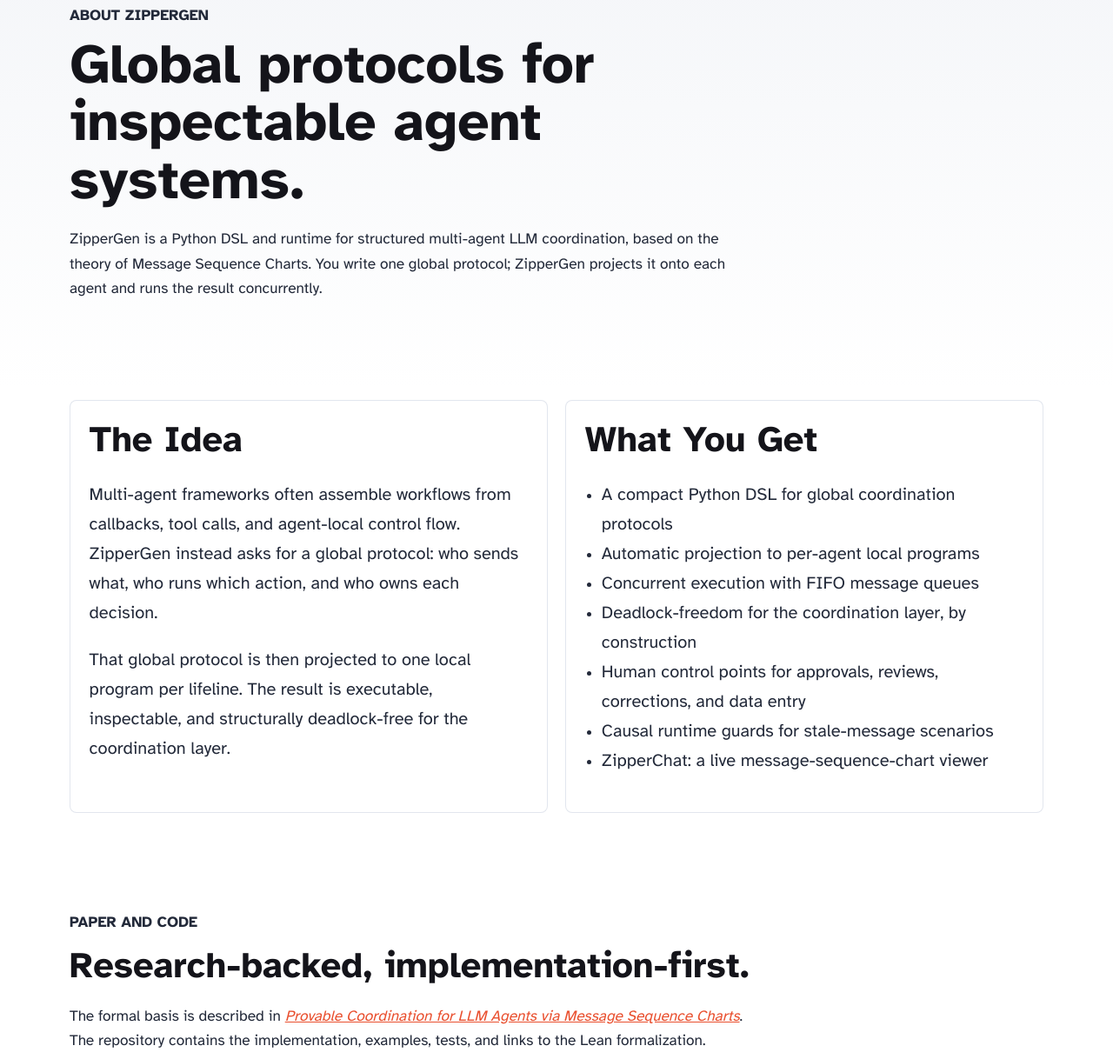
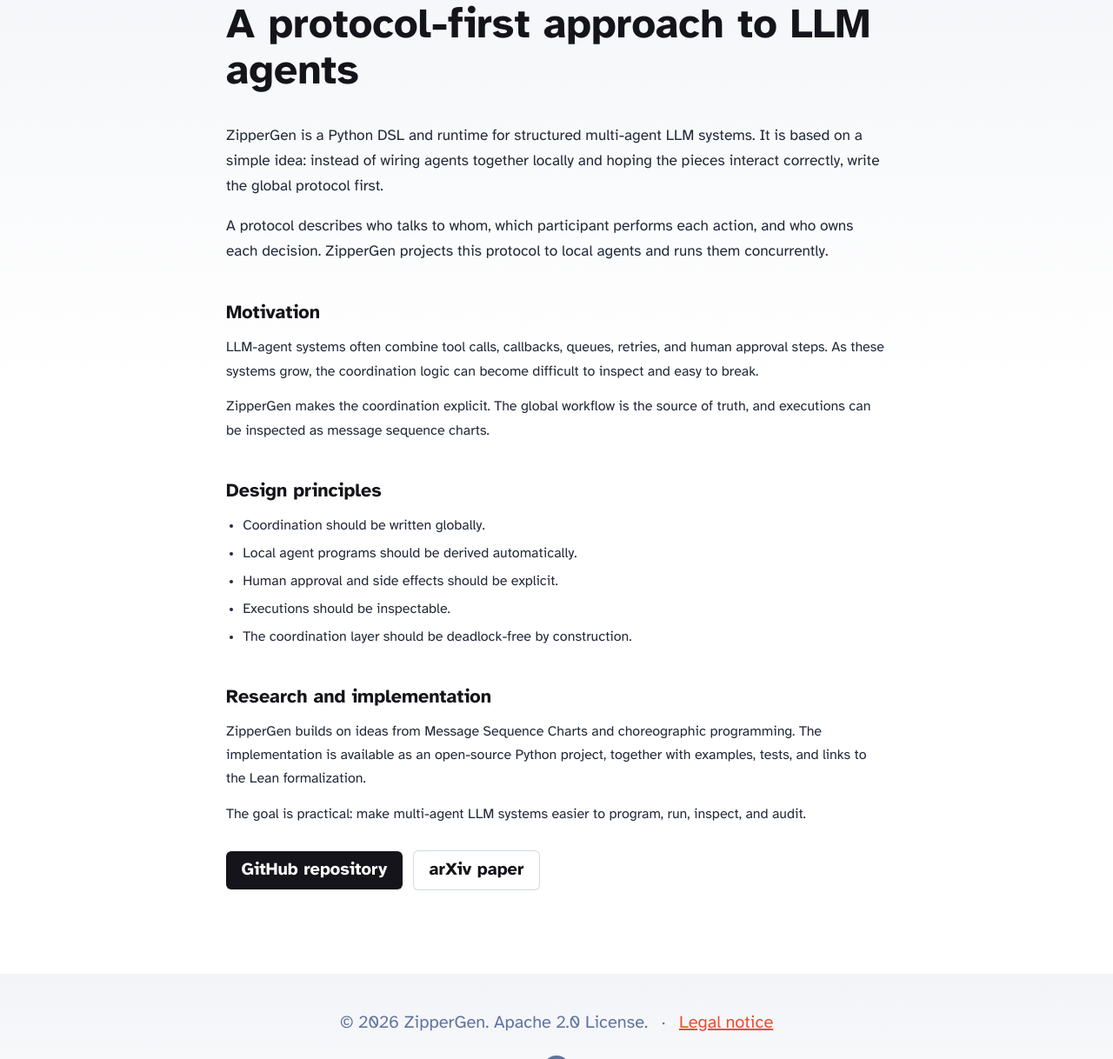
Before and after one commit to zippergen-io/zippergen.io, an Astro site: page /about in a window 1280 px wide. Shown: the part 154-1372 px from the top of the page at 87% size. Built offline with nearby package versions, Linux system fonts and the light colour scheme; Astro itself is replaced by a stand-in of ours.

Commit message:
Rewrite about page: protocol-first framing, motivation, design principles

```diff
--- a/src/pages/about.astro
+++ b/src/pages/about.astro
@@ -9,64 +9,61 @@ import Header from '../components/Header.astro';
 	<head>
 		<BaseHead
 			title="About ZipperGen"
-			description="About ZipperGen, a Python DSL for structured multi-agent LLM coordination."
+			description="A protocol-first approach to LLM agents. Why ZipperGen exists, its design principles, and its research background."
 		/>
 	</head>
 	<body>
 		<Header />
 		<main class="about-page">
-			<section class="about-hero">
-				<p class="eyebrow">About ZipperGen</p>
-				<h1>Global protocols for inspectable agent systems.</h1>
+			<div class="about-wrap">
+				<h1>A protocol-first approach to LLM agents</h1>
+
+				<p class="intro">
+					ZipperGen is a Python DSL and runtime for structured multi-agent LLM systems.
+					It is based on a simple idea: instead of wiring agents together locally and hoping
+					the pieces interact correctly, write the global protocol first.
+				</p>
+				<p class="intro">
+					A protocol describes who talks to whom, which participant performs each action,
+					and who owns each decision. ZipperGen projects this protocol to local agents
+					and runs them concurrently.
+				</p>
+
+				<h2>Motivation</h2>
 				<p>
-					ZipperGen is a Python DSL and runtime for structured multi-agent LLM coordination,
-					based on the theory of Message Sequence Charts. You write one global protocol;
-					ZipperGen projects it onto each agent and runs the result concurrently.
+					LLM-agent systems often combine tool calls, callbacks, queues, retries, and human
+					approval steps. As these systems grow, the coordination logic can become difficult
+					to inspect and easy to break.
 				</p>
-			</section>
+				<p>
+					ZipperGen makes the coordination explicit. The global workflow is the source of
+					truth, and executions can be inspected as message sequence charts.
+				</p>
 
-			<section class="about-grid">
-				<article>
-					<h2>The Idea</h2>
-					<p>
-						Multi-agent frameworks often assemble workflows from callbacks, tool calls, and
-						agent-local control flow. ZipperGen instead asks for a global protocol: who sends
-						what, who runs which action, and who owns each decision.
-					</p>
-					<p>
-						That global protocol is then projected to one local program per lifeline. The result
-						is executable, inspectable, and structurally deadlock-free for the coordination layer.
-					</p>
-				</article>
+				<h2>Design principles</h2>
+				<ul>
+					<li>Coordination should be written globally.</li>
+					<li>Local agent programs should be derived automatically.</li>
+					<li>Human approval and side effects should be explicit.</li>
+					<li>Executions should be inspectable.</li>
+					<li>The coordination layer should be deadlock-free by construction.</li>
+				</ul>
 
-				<article>
-					<h2>What You Get</h2>
-					<ul>
-						<li>A compact Python DSL for global coordination protocols</li>
-						<li>Automatic projection to per-agent local programs</li>
-						<li>Concurrent execution with FIFO message queues</li>
-						<li>Deadlock-freedom for the coordination layer, by construction</li>
-						<li>Human control points for approvals, reviews, corrections, and data entry</li>
-						<li>Causal runtime guards for stale-message scenarios</li>
-						<li>ZipperChat: a live message-sequence-chart viewer</li>
-					</ul>
-				</article>
-			</section>
-
-			<section class="about-paper">
-				<p class="eyebrow">Paper and Code</p>
-				<h2>Research-backed, implementation-first.</h2>
+				<h2>Research and implementation</h2>
 				<p>
-					The formal basis is described in
-					<a href="https://arxiv.org/abs/2604.17612"><em>Provable Coordination for LLM Agents via Message Sequence Charts</em></a>.
-					The repository contains the implementation, examples, tests, and links to the Lean
-					formalization.
+					ZipperGen builds on ideas from Message Sequence Charts and choreographic
+					programming. The implementation is available as an open-source Python project,
+					together with examples, tests, and links to the Lean formalization.
+				</p>
+				<p>
+					The goal is practical: make multi-agent LLM systems easier to program, run,
+					inspect, and audit.
 				</p>
 				<div class="actions">
 					<a class="button primary" href="https://github.com/zippergen-io/zippergen">GitHub repository</a>
 					<a class="button secondary" href="https://arxiv.org/abs/2604.17612">arXiv paper</a>
 				</div>
-			</section>
+			</div>
 		</main>
 		<Footer />
 	</body>
@@ -79,71 +76,48 @@ import Header from '../components/Header.astro';
 		padding: 0;
 	}
 
-	.about-hero,
-	.about-grid,
-	.about-paper {
-		width: min(1120px, calc(100% - 2rem));
+	.about-wrap {
+		width: min(760px, calc(100% - 2rem));
 		margin: 0 auto;
+		padding: 5rem 0 6rem;
 	}
 
-	.about-hero {
-		padding: 5rem 0 3rem;
+	h1 {
+		margin: 0 0 2rem;
+		font-size: clamp(2rem, 4vw, 3rem);
+		line-height: 1.1;
 	}
 
-	.eyebrow {
-		margin: 0 0 0.75rem;
-		color: var(--accent-dark);
-		font-size: 0.82rem;
-		font-weight: 700;
-		letter-spacing: 0;
-		text-transform: uppercase;
+	.intro {
+		font-size: 1.08rem;
+		line-height: 1.7;
+		color: rgb(var(--gray-dark));
+		margin: 0 0 1rem;
 	}
 
-	.about-hero h1 {
-		max-width: 820px;
-		margin: 0;
-		font-size: clamp(2.25rem, 5vw, 4.2rem);
-		line-height: 1.04;
+	h2 {
+		margin: 2.75rem 0 0.75rem;
+		font-size: 1.35rem;
+		font-weight: 600;
 	}
 
-	.about-hero p,
-	.about-paper p {
-		max-width: 780px;
+	p {
+		font-size: 1rem;
+		line-height: 1.7;
 		color: rgb(var(--gray-dark));
-		font-size: 1.08rem;
-		line-height: 1.65;
+		margin: 0 0 0.85rem;
 	}
 
-	.about-grid {
-		display: grid;
-		grid-template-columns: repeat(2, minmax(0, 1fr));
-		gap: 1.25rem;
-		padding: 3rem 0;
+	ul {
+		padding-left: 1.2rem;
+		margin: 0 0 0.85rem;
 	}
 
-	.about-grid article {
-		border: 1px solid rgba(var(--gray), 0.18);
-		border-radius: 8px;
-		background: white;
-		padding: 1.35rem;
-	}
-
-	.about-grid h2,
-	.about-paper h2 {
-		font-size: clamp(1.7rem, 4vw, 2.6rem);
-	}
-
-	.about-grid p,
-	.about-grid li {
+	li {
+		font-size: 1rem;
+		line-height: 1.7;
 		color: rgb(var(--gray-dark));
-	}
-
-	.about-grid ul {
-		padding-left: 1.2rem;
-	}
-
-	.about-paper {
-		padding: 4rem 0 5rem;
+		margin-bottom: 0.3rem;
 	}
 
 	.actions {
@@ -151,7 +125,7 @@ import Header from '../components/Header.astro';
 		flex-wrap: wrap;
 		gap: 0.75rem;
 		align-items: center;
-		margin-top: 1.5rem;
+		margin-top: 1.75rem;
 	}
 
 	.button {
@@ -177,17 +151,8 @@ import Header from '../components/Header.astro';
 	}
 
 	@media (max-width: 840px) {
-		.about-hero {
+		.about-wrap {
 			padding-top: 3.25rem;
-		}
-
-		.about-grid {
-			grid-template-columns: 1fr;
-		}
-
-		.about-grid,
-		.about-paper {
-			padding: 2.75rem 0;
 		}
 	}
 </style>
```
